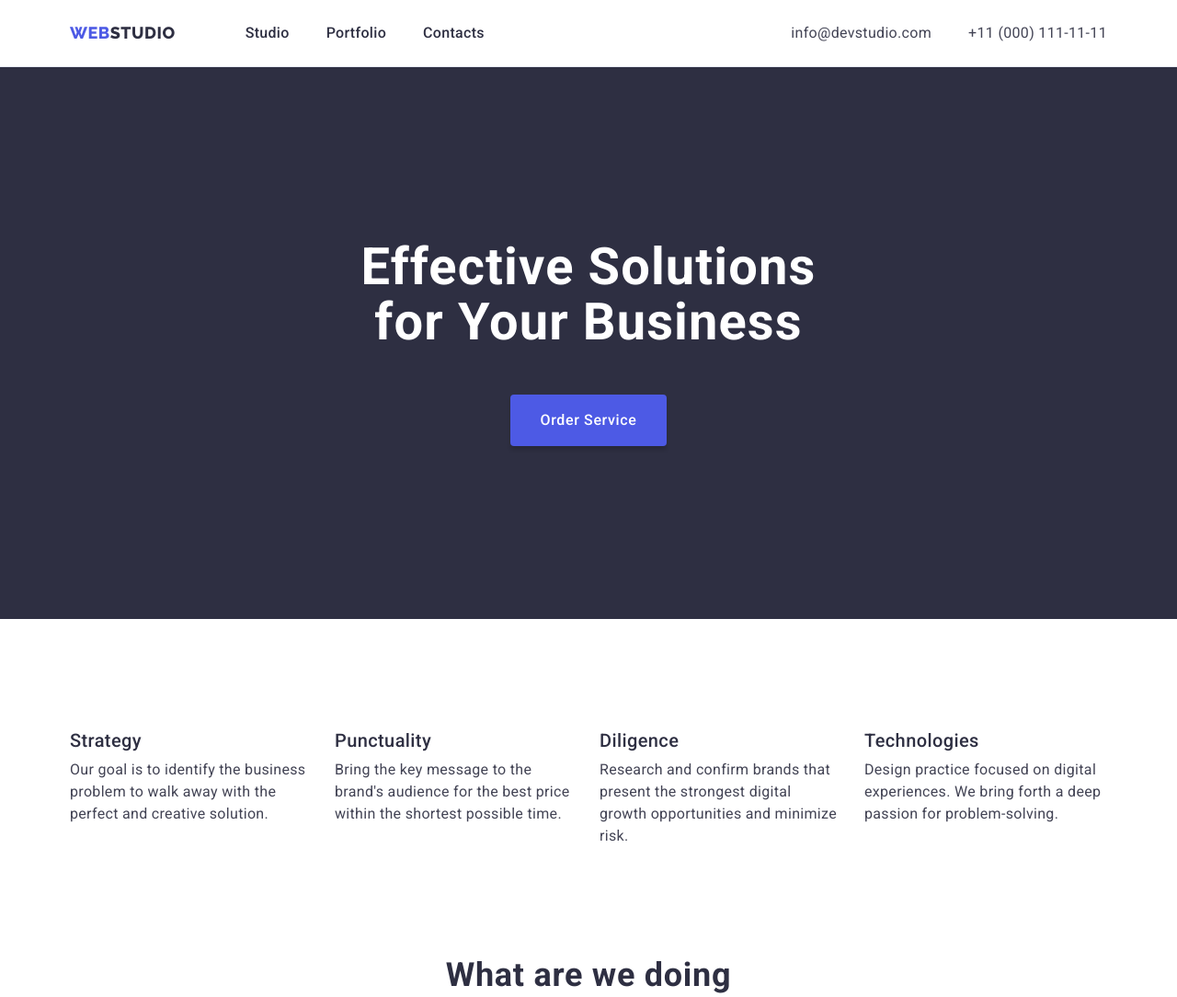
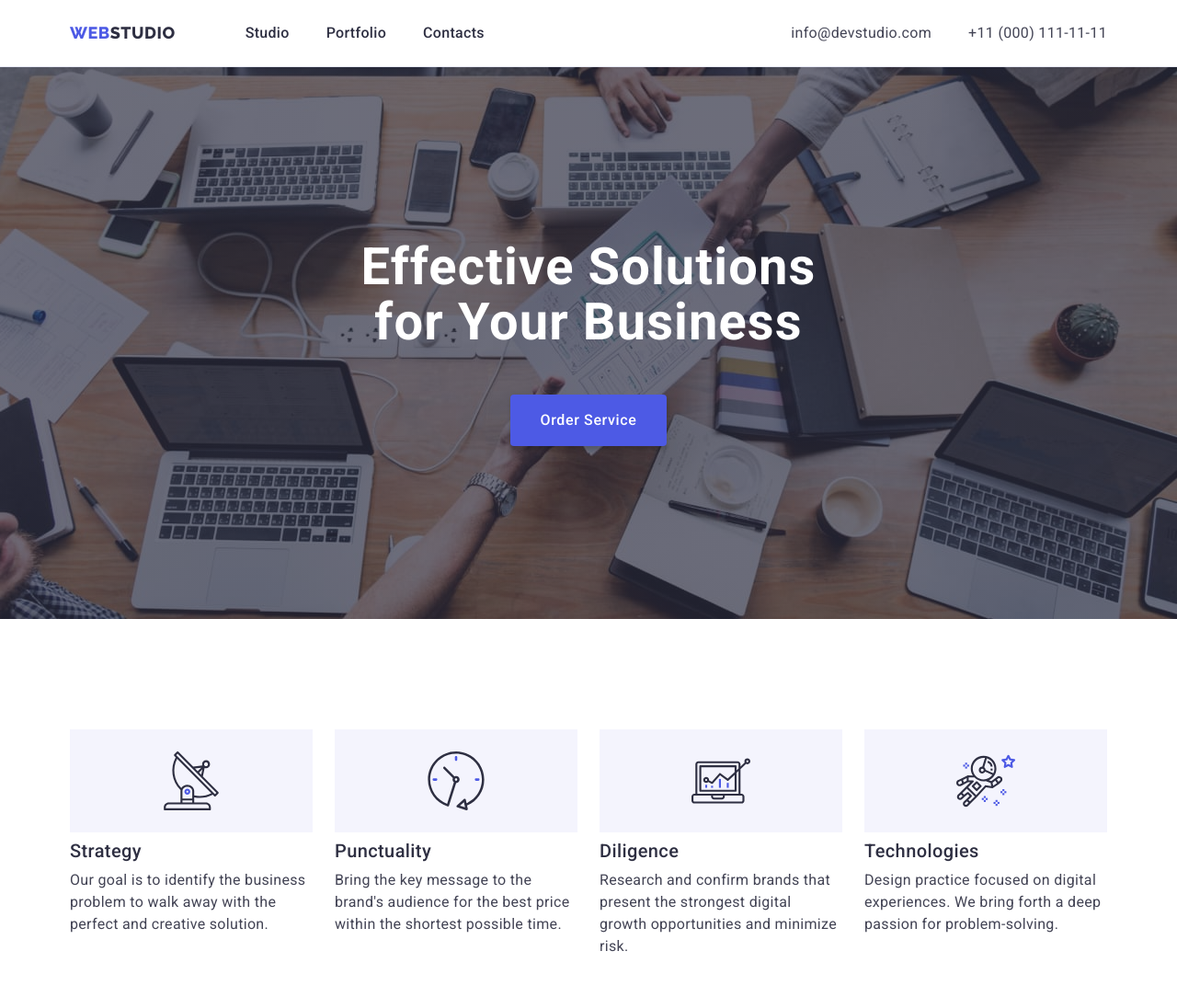
Before and after one commit to OksanaJarosch/goit-markup-hw-04, a plain HTML site: page index.html in a window 1280 px wide. Shown: the top 1084 px of the page at 92% size. Drawn offline with nearby package versions, Linux system fonts and the light colour scheme.

Commit message:
background-images

```diff
--- a/css/styles.css
+++ b/css/styles.css
@@ -7,6 +7,7 @@
   --accent-color: #4d5ae5;
   --button-hover: #404bbf;
   --white-color: #ffffff;
+  --icon-bg: #f4f4fd;
 }
 
 /*! Main */
@@ -143,6 +144,20 @@ img {
   background-color: var(--dark-background);
 }
 
+.overlay {
+  max-width: 1440px;
+  height: 600px;
+  margin-left: auto;
+  margin-right: auto;
+  background-image: linear-gradient(
+      rgba(46, 47, 66, 0.7),
+      rgba(46, 47, 66, 0.7)
+    ),
+    url(../images/people-office.jpg);
+  background-size: cover;
+  background-position: center;
+}
+
 .hero-title {
   margin-bottom: 48px;
   max-width: 496px;
@@ -209,12 +224,36 @@ img {
 
 .advant-undertitle {
   margin-bottom: 8px;
+  margin-top: 8px;
 
   letter-spacing: 0.02em;
   font-weight: 500;
   font-size: 20px;
   line-height: 1.2;
   color: var(--title-color);
+}
+
+/*? ICONS */
+
+.advant-item::before {
+  content: "";
+  height: 112px;
+  display: block;
+  background-position: center;
+  background-repeat: no-repeat;
+  background-color: var(--icon-bg);
+}
+.antenna-icon::before {
+  background-image: url(../images/icons/antenna.svg);
+}
+.clock-icon::before {
+  background-image: url(../images/icons/clock.svg);
+}
+.diagram-icon::before {
+  background-image: url(../images/icons/diagram.svg);
+}
+.astronaut-icon::before {
+  background-image: url(../images/icons/astronaut.svg);
 }
 
 /* Section WhatAreWeDoing,
--- a/index.html
+++ b/index.html
@@ -57,7 +57,7 @@
     </header>
     <main>
       <!-- Hero -->
-      <section class="hero">
+      <section class="hero overlay">
         <div class="container">
           <h1 class="hero-title">Effective Solutions for Your Business</h1>
           <button type="button" class="hero-button">Order Service</button>
@@ -68,29 +68,30 @@
       <section class="advant-section">
         <div class="container">
           <h2 class="visually-hidden">Our Advantages</h2>
+
           <ul class="list advant-list">
-            <li class="advant-item">
+            <li class="advant-item antenna-icon">
               <h3 class="advant-undertitle">Strategy</h3>
               <p class="advant-text">
                 Our goal is to identify the business problem to walk away with
                 the perfect and creative solution.
               </p>
             </li>
-            <li class="advant-item">
+            <li class="advant-item clock-icon">
               <h3 class="advant-undertitle">Punctuality</h3>
               <p class="advant-text">
                 Bring the key message to the brand's audience for the best price
                 within the shortest possible time.
               </p>
             </li>
-            <li class="advant-item">
+            <li class="advant-item diagram-icon">
               <h3 class="advant-undertitle">Diligence</h3>
               <p class="advant-text">
                 Research and confirm brands that present the strongest digital
                 growth opportunities and minimize risk.
               </p>
             </li>
-            <li class="advant-item">
+            <li class="advant-item astronaut-icon">
               <h3 class="advant-undertitle">Technologies</h3>
               <p class="advant-text">
                 Design practice focused on digital experiences. We bring forth a
```
Also changed, not shown: images/icons/antenna.svg (added), images/icons/astronaut.svg (added), images/icons/clock.svg (added), images/icons/diagram.svg (added), images/people-office.jpg (added), 1 other file.
